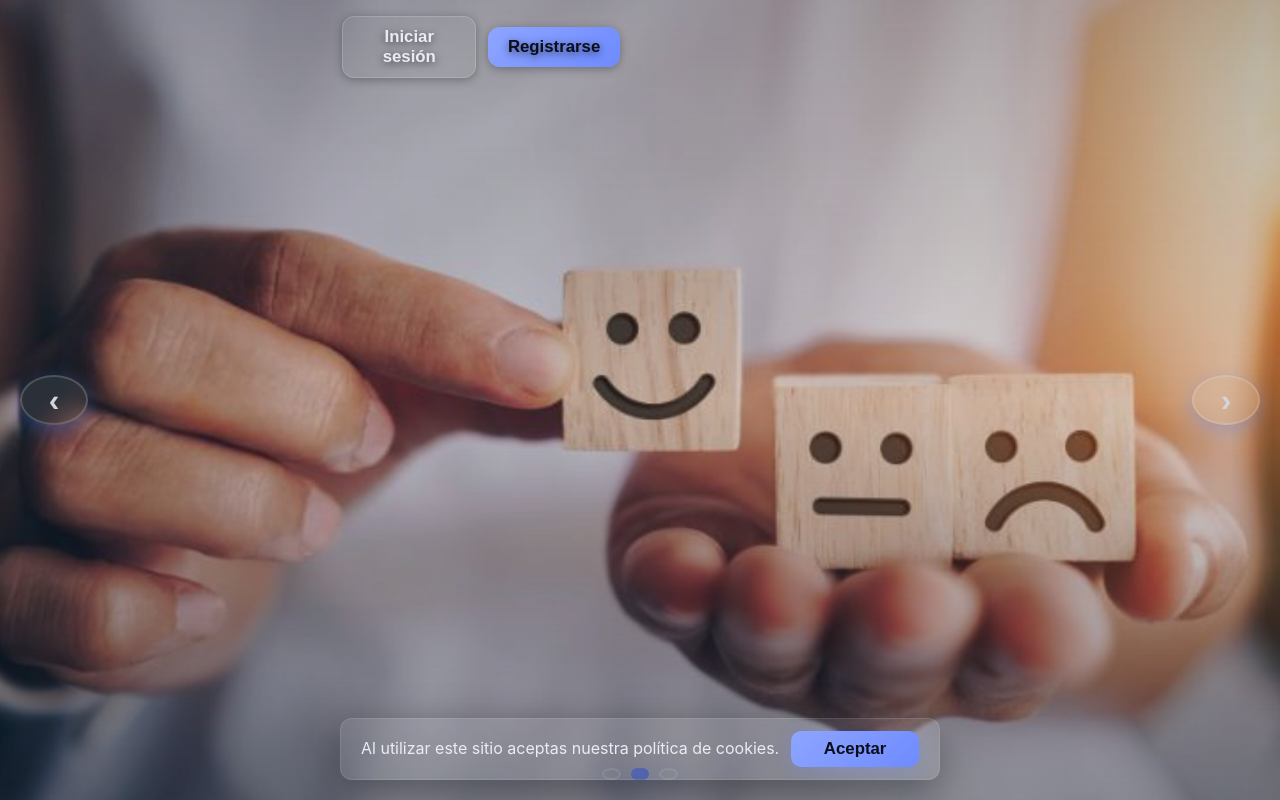
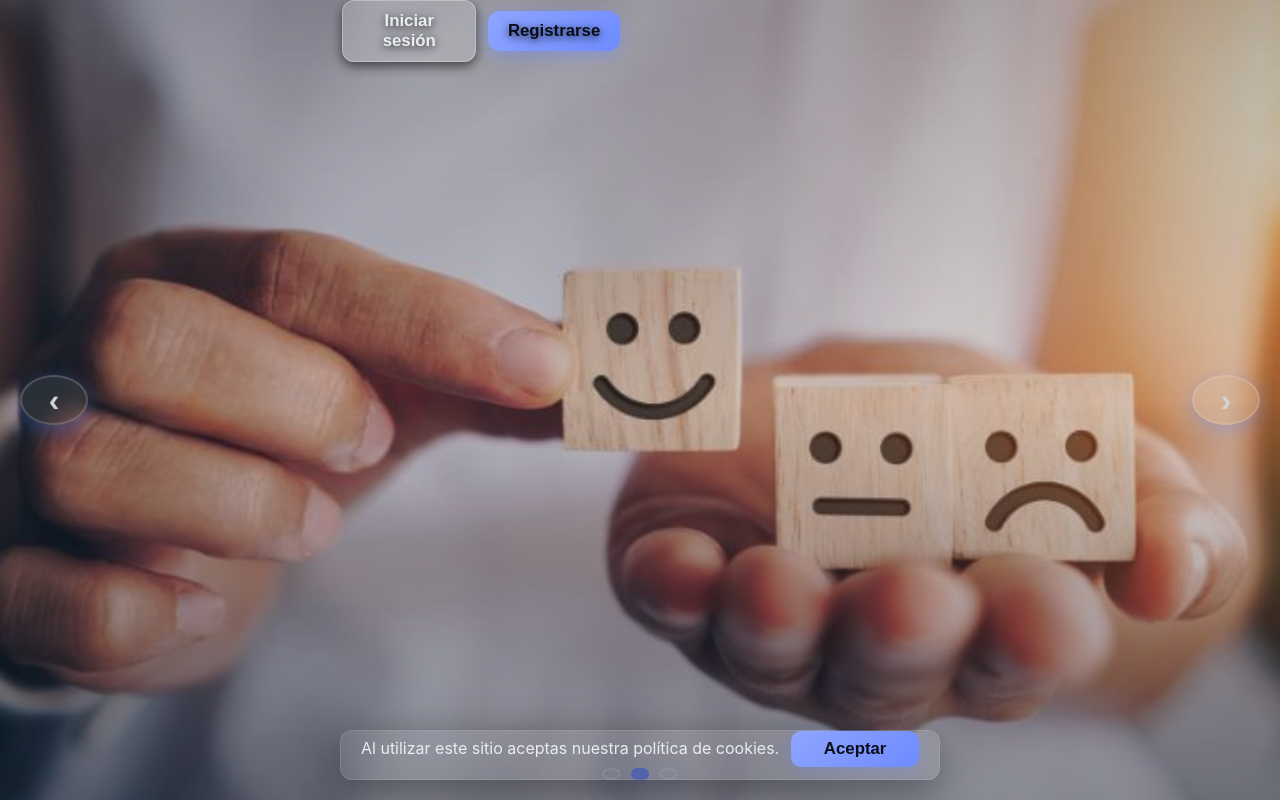
Before and after one commit to crisncr/inteligenciaArtificial, a React (Vite) app: page / in a window 1280 px wide. Shown: the top 800 px of the page. Built offline with nearby package versions, Linux system fonts and the light colour scheme.

Commit message:
Fix: Asegurar que imagen esté hasta arriba y botones visibles sobre imagen - Body y html sin margin/padding - Hero section desde top 0 - Botones con fondo semi-transparente y sombra para visibilidad - Navbar completamente transparente sin espacio superior

```diff
--- a/src/index.css
+++ b/src/index.css
@@ -32,6 +32,14 @@ body {
   line-height: 1.6;
   margin: 0;
   padding: 0;
+  overflow-x: hidden;
+}
+
+/* Asegurar que no haya espacios en la parte superior */
+html {
+  margin: 0;
+  padding: 0;
+  overflow-x: hidden;
 }
 
 #root {
@@ -40,10 +48,18 @@ body {
   padding: 0;
   display: flex;
   flex-direction: column;
+  position: relative;
 }
 
 #root > * {
   margin-top: 0;
+  padding-top: 0;
+}
+
+/* Asegurar que el primer elemento (navbar) esté en el top */
+#root > nav {
+  margin-top: 0 !important;
+  padding-top: 0 !important;
 }
 
 .container {
@@ -280,9 +296,24 @@ nav.nav--transparent,
   box-shadow: none !important;
 }
 
-.nav--transparent .nav__links button {
-  text-shadow: 0 2px 8px rgba(0, 0, 0, 0.6);
-  box-shadow: 0 2px 10px rgba(0, 0, 0, 0.3);
+/* Botones con sombra para visibilidad sobre imagen */
+.nav--transparent .nav__links button,
+.nav__links button {
+  text-shadow: 0 2px 8px rgba(0, 0, 0, 0.8) !important;
+  box-shadow: 0 4px 12px rgba(0, 0, 0, 0.6) !important;
+  background: rgba(255, 255, 255, 0.1) !important;
+  backdrop-filter: blur(5px) !important;
+  -webkit-backdrop-filter: blur(5px) !important;
+}
+
+.nav--transparent .nav__links .btn {
+  background: linear-gradient(135deg, var(--primary-hover) 0%, var(--primary) 100%) !important;
+  box-shadow: 0 4px 16px rgba(110, 139, 255, 0.5) !important;
+}
+
+.nav--transparent .nav__links .btn--ghost {
+  background: rgba(255, 255, 255, 0.15) !important;
+  border: 1px solid rgba(255, 255, 255, 0.3) !important;
 }
 .nav__links a {
   color: var(--text);
```
